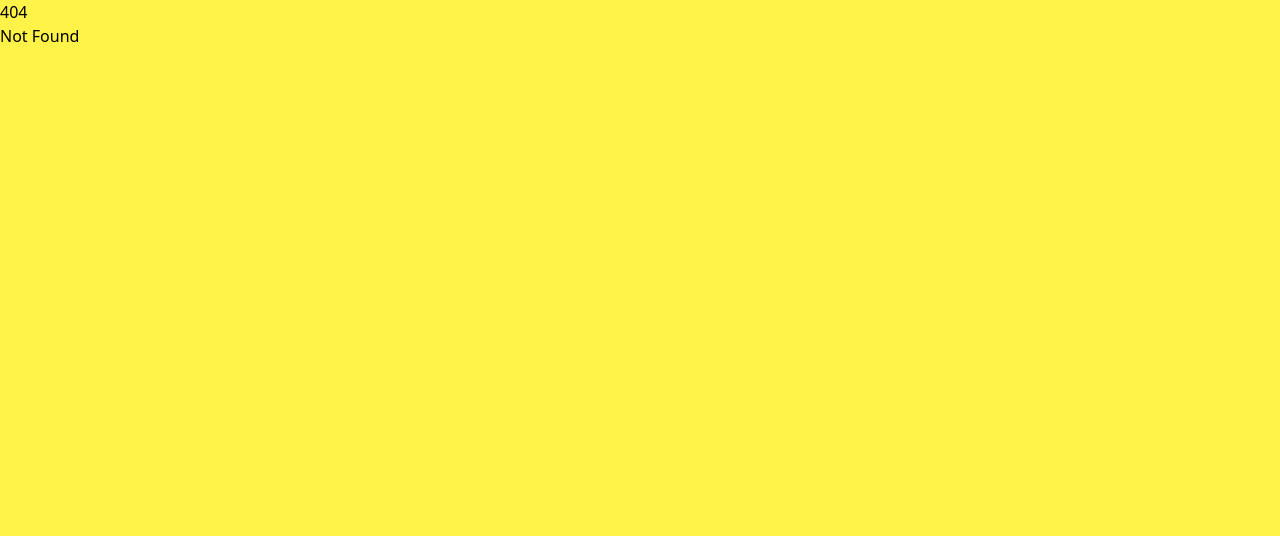
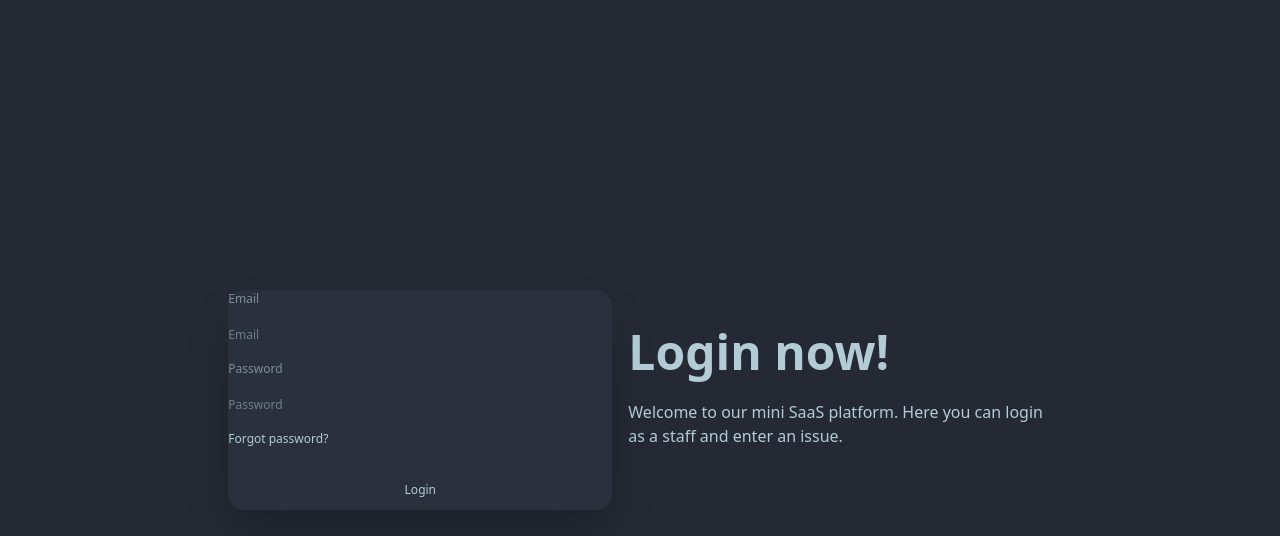
Before and after one commit to mihiryadav20/assignment, a SvelteKit app in the folder frontend/: page /login in a window 1280 px wide. Before the commit this address had no page. Shown: the top 536 px of the page. Built offline with nearby package versions, Linux system fonts and the light colour scheme.

Commit message:
complete login funtion in Svelte

```diff
--- a/frontend/src/app.css
+++ b/frontend/src/app.css
@@ -1,6 +1,6 @@
 @import "tailwindcss/preflight.css";
 @import "tailwindcss/utilities.css";@import "tailwindcss";
 @plugin "daisyui" {
-    themes: cyberpunk --default, dark --prefersdark;
-    themes: cyberpunk --default;
+    themes: dim --default, cyberpunk --prefersdark;
+    themes: dim --default;
    }
--- a/frontend/src/app.html
+++ b/frontend/src/app.html
@@ -1,5 +1,5 @@
 <!doctype html>
-<html lang="en" data-theme="cyberpunk">
+<html lang="en" data-theme="dark">
 	<head>
 		<meta charset="utf-8" />
 		<link rel="icon" href="%sveltekit.assets%/favicon.png" />
--- a/frontend/src/routes/+page.svelte
+++ b/frontend/src/routes/+page.svelte
@@ -1,17 +1,19 @@
+<script>
+  import { goto } from '$app/navigation';
+</script>
+
 <div
   class="hero min-h-screen"
-  style="background-image: url(https://cdn.midjourney.com/b7554f2a-10bd-48e4-8b34-05a0df028560/0_0.png);"
+  style="background-image: url(https://cdn.midjourney.com/5056374d-8788-40fa-8747-95f988be43bb/0_3.png);"
 >
   <div class="hero-overlay"></div>
   <div class="hero-content text-neutral-content text-center">
     <div class="max-w-md">
-      <h1 class="mb-5 text-5xl font-bold mt-7">Let's start the mini SaaS</h1>
+      <h1 class="mb-5 text-5xl font-bold">Ciao!</h1>
       <p class="mb-5">
-        Provident cupiditate voluptatem et in. Quaerat fugiat ut assumenda excepturi exercitationem
-        quasi. In deleniti eaque aut repudiandae et a id nisi.
+        Welcome to our mini SaaS platform. Here you can login as a staff and enter an issue.
       </p>
-      <button class="btn btn-primary p-4 mx-4">Login as a Staff</button>
-      <button class="btn btn-primary p-4 mx-4">Enter an issue</button>
+      <button on:click={() => goto('/login')} class="btn btn-primary p-4 mx-4">Get started</button>
     </div>
   </div>
 </div>
--- /dev/null
+++ b/frontend/src/routes/login/+page.svelte
@@ -0,0 +1,117 @@
+<script lang="ts">
+  interface UserData {
+    email: string;
+    [key: string]: any;
+  }
+
+  let email = "";
+  let password = "";
+  let isLoading = false;
+  let errorMessage = "";
+  let isLoggedIn = false;
+  let userData: UserData | null = null;
+
+  async function handleLogin() {
+    isLoading = true;
+    errorMessage = "";
+
+    try {
+      const response = await fetch('http://127.0.0.1:8000/api/auth/login/', {
+        method: 'POST',
+        headers: {
+          'Content-Type': 'application/json'
+        },
+        body: JSON.stringify({ email, password })
+      });
+
+      const data = await response.json();
+
+      if (!response.ok) {
+        throw new Error(data.message || 'Login failed');
+      }
+
+      isLoggedIn = true;
+      userData = data as UserData;
+      console.log('Login successful:', data);
+
+    } catch (error: unknown) {
+      console.error('Login error:', error);
+      errorMessage = error instanceof Error ? error.message : 'Failed to login. Please try again.';
+    } finally {
+      isLoading = false;
+    }
+  }
+</script>
+
+<div class="hero bg-base-200 min-h-screen">
+  <div class="hero-content flex-col lg:flex-row-reverse">
+    <div class="text-center lg:text-left">
+      <h1 class="text-5xl font-bold">Login now!</h1>
+      <p class="py-6">
+        Welcome to our mini SaaS platform. Here you can login as a staff and enter an issue.
+      </p>
+    </div>
+
+    {#if isLoggedIn && userData}
+      <div class="card bg-base-100 w-full max-w-sm shrink-0 shadow-2xl">
+        <div class="card-body text-center">
+          <h2 class="text-2xl font-bold">Welcome, {userData.email}!</h2>
+          <p class="py-4">You have successfully logged in.</p>
+          <button class="btn btn-primary" on:click={() => { isLoggedIn = false; userData = null; }}>
+            Logout
+          </button>
+        </div>
+      </div>
+    {:else}
+      <div class="card bg-base-100 w-full max-w-sm shrink-0 shadow-2xl">
+        <div class="card-body">
+          {#if errorMessage}
+            <div class="alert alert-error">
+              <svg xmlns="http://www.w3.org/2000/svg" class="stroke-current shrink-0 h-6 w-6" fill="none" viewBox="0 0 24 24"><path stroke-linecap="round" stroke-linejoin="round" stroke-width="2" d="M10 14l2-2m0 0l2-2m-2 2l-2-2m2 2l2 2m7-2a9 9 0 11-18 0 9 9 0 0118 0z" /></svg>
+              <span>{errorMessage}</span>
+            </div>
+          {/if}
+
+          <form on:submit|preventDefault={handleLogin}>
+            <fieldset class="fieldset">
+              <label class="label" for="email">Email</label>
+              <input
+                id="email"
+                type="email"
+                class="input input-bordered w-full"
+                placeholder="Email"
+                bind:value={email}
+                required
+              />
+
+              <label class="label" for="password">Password</label>
+              <input
+                id="password"
+                type="password"
+                class="input input-bordered w-full"
+                placeholder="Password"
+                bind:value={password}
+                required
+              />
+
+              <div><a href="/forgot-password" class="link link-hover">Forgot password?</a></div>
+
+              <button
+                type="submit"
+                class="btn btn-neutral mt-4 w-full"
+                disabled={isLoading}
+              >
+                {#if isLoading}
+                  <span class="loading loading-spinner loading-sm"></span>
+                  Signing in...
+                {:else}
+                  Login
+                {/if}
+              </button>
+            </fieldset>
+          </form>
+        </div>
+      </div>
+    {/if}
+  </div>
+</div>
--- /dev/null
+++ b/frontend/src/routes/login/Logincomponent.svelte
@@ -0,0 +1,23 @@
+<div class="hero bg-base-200 min-h-screen">
+    <div class="hero-content flex-col lg:flex-row-reverse">
+      <div class="text-center lg:text-left">
+        <h1 class="text-5xl font-bold">Login now!</h1>
+        <p class="py-6">
+          Provident cupiditate voluptatem et in. Quaerat fugiat ut assumenda excepturi exercitationem
+          quasi. In deleniti eaque aut repudiandae et a id nisi.
+        </p>
+      </div>
+      <div class="card bg-base-100 w-full max-w-sm shrink-0 shadow-2xl">
+        <div class="card-body">
+          <fieldset class="fieldset">
+            <label class="label">Email</label>
+            <input type="email" class="input" placeholder="Email" />
+            <label class="label">Password</label>
+            <input type="password" class="input" placeholder="Password" />
+            <div><a class="link link-hover">Forgot password?</a></div>
+            <button class="btn btn-neutral mt-4">Login</button>
+          </fieldset>
+        </div>
+      </div>
+    </div>
+  </div>
```
Also changed, not shown: 1 other file (tests, documents, lock files or other folders).
